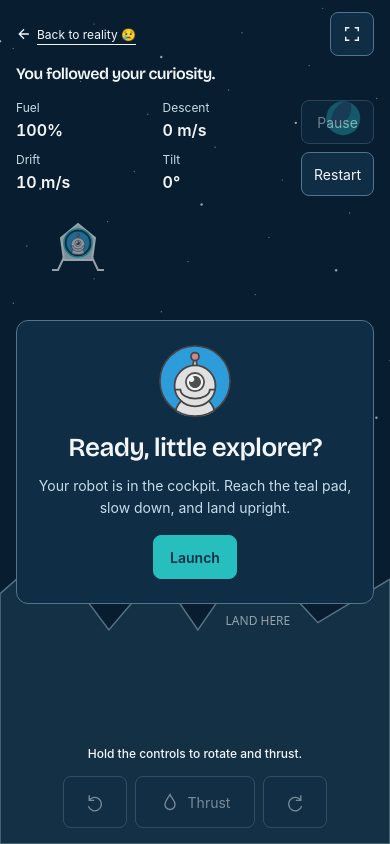
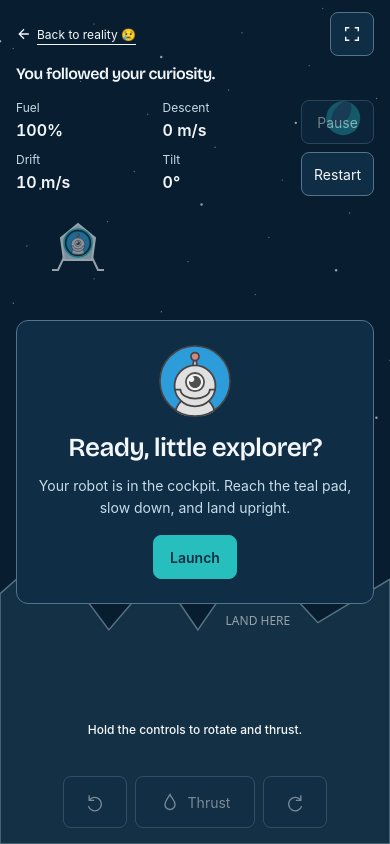
Before and after one commit to tominurmi/tominurmi.net, a plain HTML site: page curiosity-lander.html in a window 390 px wide. Drawn offline with Linux system fonts and the light colour scheme.

Commit message:
Prevent help text selection and increase mobile control spacing

```diff
--- a/curiosity-lander.html
+++ b/curiosity-lander.html
@@ -49,6 +49,7 @@
     .flight-control[data-action="thrust"] { min-width: 140px; }
     .flight-control.is-held { background: var(--teal); border-color: var(--teal); color: #102d46; }
     .help { position: absolute; z-index: 1; left: 24px; right: 24px; bottom: calc(max(24px, env(safe-area-inset-bottom)) + 68px); margin: 0; font-size: 12px; line-height: 1.7; color: var(--muted); text-align: center; pointer-events: none; }
+    .help, .help * { -webkit-user-select: none; user-select: none; -webkit-touch-callout: none; }
     .help strong { color: var(--ink); font-weight: 500; }
     kbd { font: inherit; color: var(--ink); }
     .sr-only { position: absolute; width: 1px; height: 1px; padding: 0; margin: -1px; overflow: hidden; clip-path: inset(50%); white-space: nowrap; border: 0; }
@@ -69,7 +70,7 @@
       .controls { gap: 8px; bottom: max(16px, env(safe-area-inset-bottom)); }
       .flight-control { min-width: 64px; }
       .flight-control[data-action="thrust"] { min-width: 120px; }
-      #game-help { bottom: calc(max(16px, env(safe-area-inset-bottom)) + 64px); font-size: 12px; }
+      #game-help { bottom: calc(max(16px, env(safe-area-inset-bottom)) + 88px); font-size: 12px; }
       #game-help .keyboard-detail { display: none; }
     }
     @media (max-height: 600px) {
```
